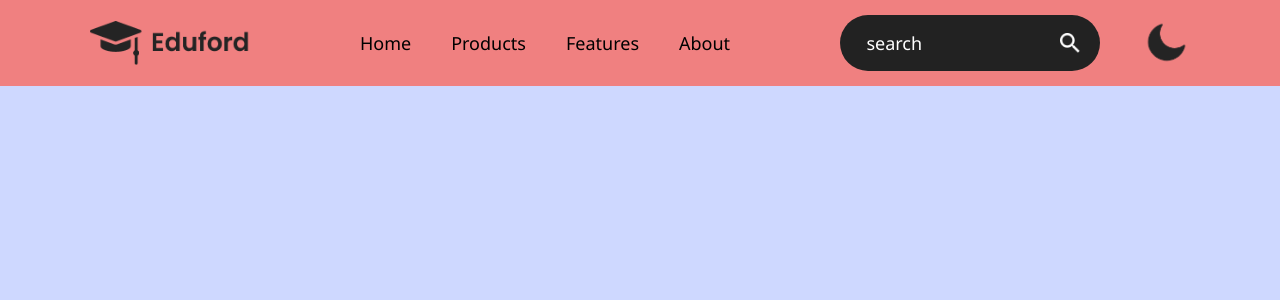
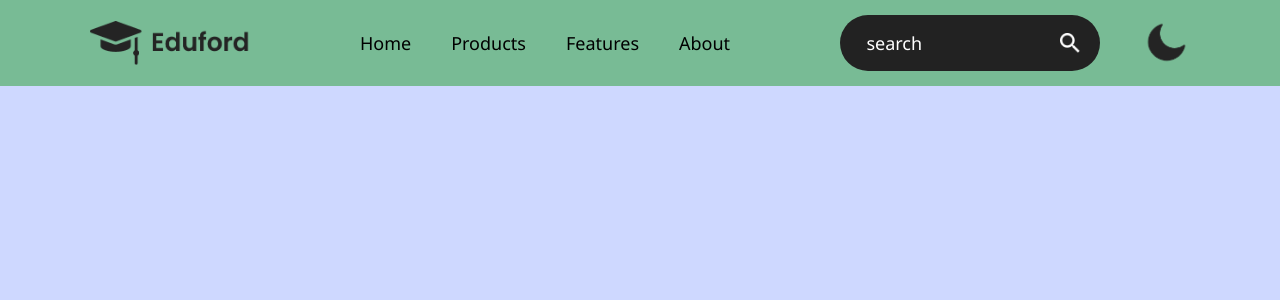
Before and after one commit to MugeshS-04/React_Components, a React (Vite) app in the folder React_Navbar/Navbar/: page / in a window 1280 px wide. Shown: the top 300 px of the page. Built offline with nearby package versions, Linux system fonts and the light colour scheme.

Commit message:
Changed the color

```diff
--- a/React_Navbar/Navbar/src/Components/Navbar/Navbar.css
+++ b/React_Navbar/Navbar/src/Components/Navbar/Navbar.css
@@ -2,8 +2,8 @@
     width: 100%;
     display: flex;
     align-items: center;
-    justify-content: space-between;
-    background-color: lightcoral;
+    justify-content: space-around;
+    background-color: rgb(120, 187, 149);
     padding: 15px 7%;
     transition: 1s;
 }
--- a/React_Navbar/Navbar/src/index.css
+++ b/React_Navbar/Navbar/src/index.css
@@ -14,4 +14,5 @@
 
 .container.dark {
     background: #222;
+    transition: 1s;
 }
```
Also changed, not shown: React_Navbar/Navbar/src/App.css (deleted).
